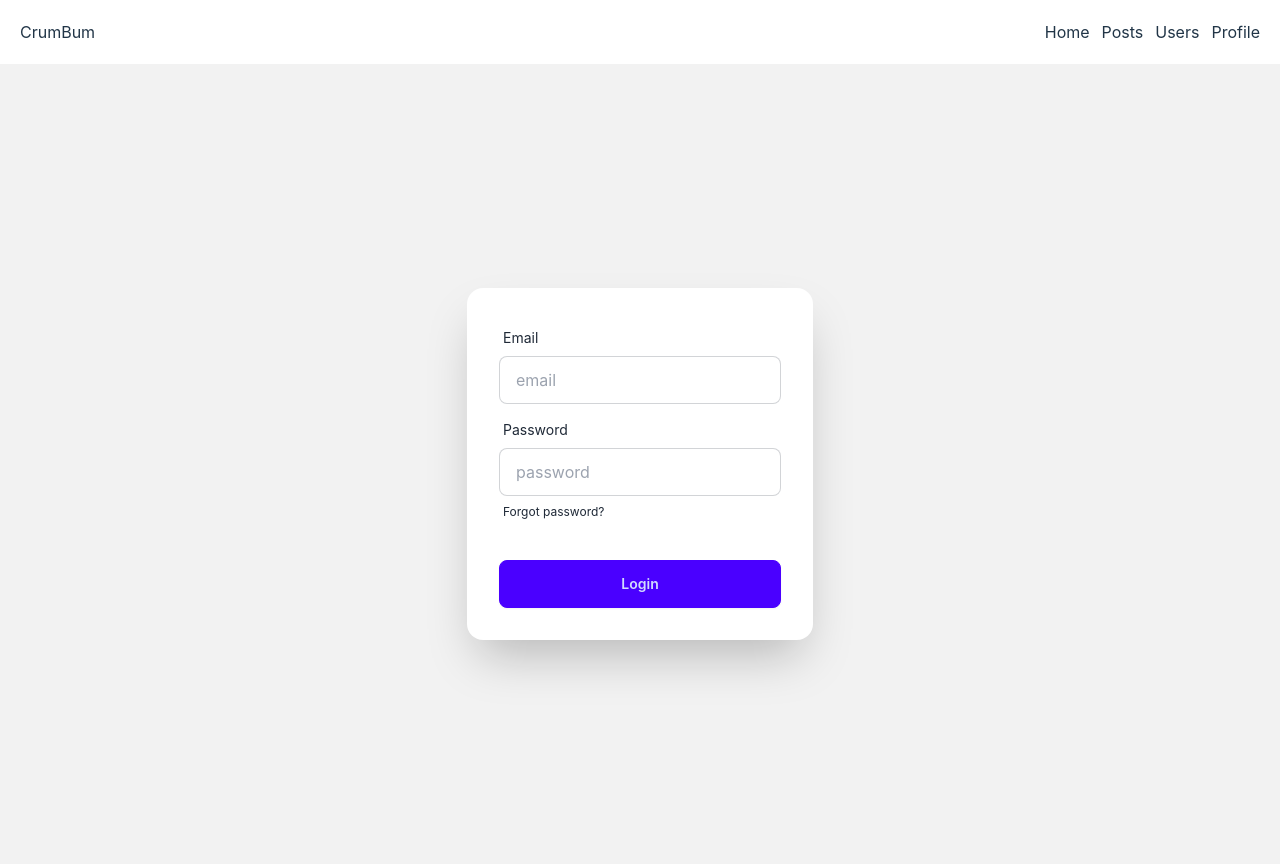
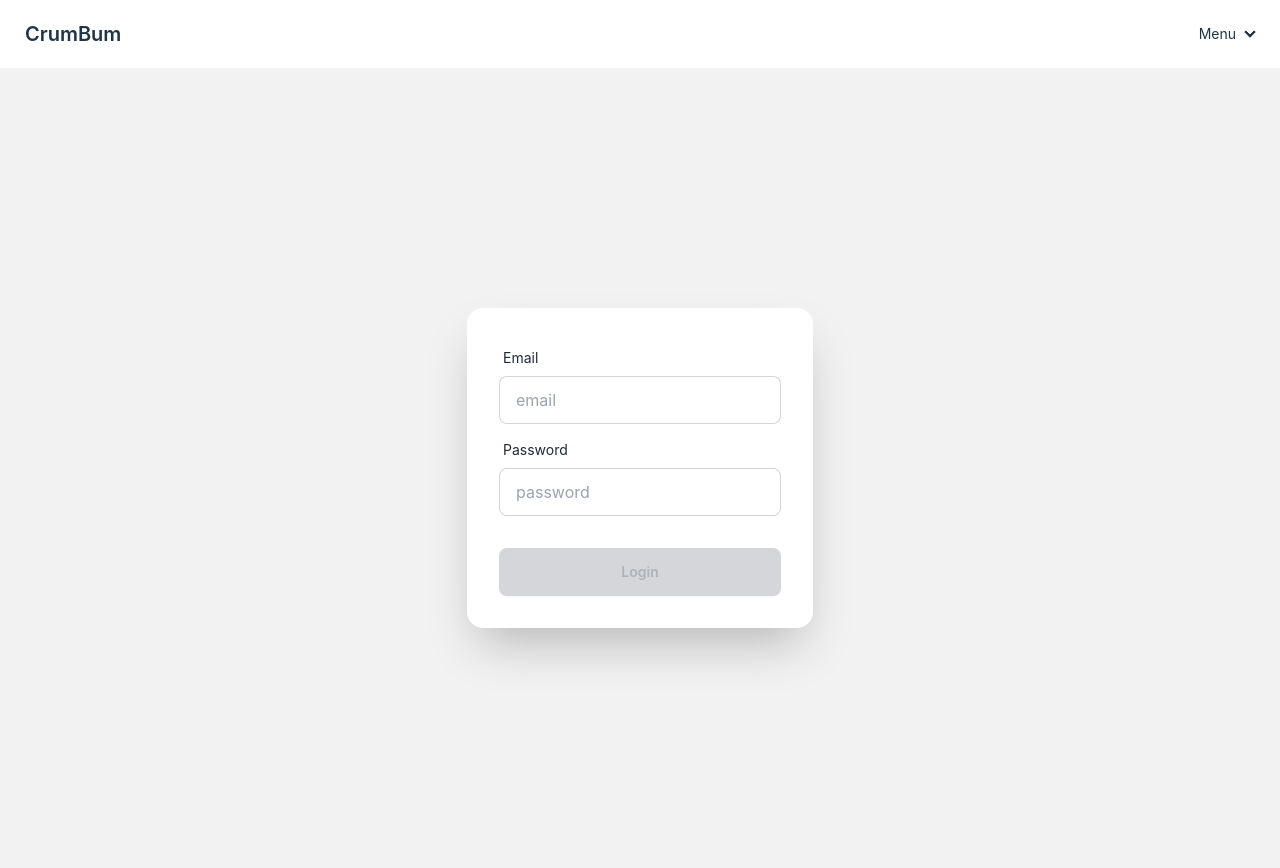
Before and after one commit to alexwittwer/crumbum, a React (Vite) app: page /login in a window 1280 px wide. Built offline with nearby package versions, Linux system fonts and the light colour scheme.

Commit message:
add login

```diff
--- a/src/components/Common/Header.jsx
+++ b/src/components/Common/Header.jsx
@@ -2,16 +2,32 @@ import { Link } from "react-router-dom";
 
 export default function Header() {
   return (
-    <nav className="flex justify-between items-center p-5">
-      <ul>
-        <li>CrumBum</li>
-      </ul>
-      <ul className="flex gap-3">
-        <li>Home</li>
-        <li>Posts</li>
-        <li>Users</li>
-        <li>Profile</li>
-      </ul>
+    <nav className="navbar bg-base-100">
+      <div className="flex-1">
+        <Link to="/" className="btn btn-ghost text-xl">
+          CrumBum
+        </Link>
+      </div>
+      <div className="flex-none">
+        <ul className="menu menu-horizontal px-1">
+          <li>
+            <details>
+              <summary>Menu</summary>
+              <ul className="p-2 bg-base-100 rounded-t-none">
+                <li>
+                  <Link to="/login"> Login </Link>
+                </li>
+                <li>
+                  <Link to="/signup">Join</Link>
+                </li>
+                <li>
+                  <Link to="/posts">Posts</Link>
+                </li>
+              </ul>
+            </details>
+          </li>
+        </ul>
+      </div>
     </nav>
   );
 }
--- a/src/components/Common/Login.jsx
+++ b/src/components/Common/Login.jsx
@@ -1,12 +1,48 @@
 import { Link } from "react-router-dom";
+import { useState } from "react";
 
 export default function Login() {
+  const [pwd, setPwd] = useState("");
+  const [confirmPwd, setConfirmPwd] = useState("");
+  const [email, setEmail] = useState("");
+
+  async function login(data) {
+    const response = await fetch(
+      "https://crumbum-api.up.railway.app/auth/login",
+      {
+        method: "POST",
+        headers: {
+          "Content-Type": "application/json",
+        },
+        body: JSON.stringify(data),
+      }
+    );
+    return response.json();
+  }
+
+  function handlePassword(input) {
+    return setPwd(input);
+  }
+
+  function handleEmail(input) {
+    return setEmail(input);
+  }
+
   return (
     <>
       <div className="hero min-h-screen bg-base-200">
         <div className="hero-content flex-col lg:flex-row-reverse">
           <div className="card shrink-0 w-full max-w-sm shadow-2xl bg-base-100">
-            <form className="card-body">
+            <form
+              className="card-body"
+              onSubmit={(e) => {
+                e.preventDefault();
+                login({
+                  email: email,
+                  password: pwd,
+                });
+              }}
+            >
               <div className="form-control">
                 <label className="label">
                   <span className="label-text">Email</span>
@@ -16,6 +52,7 @@ export default function Login() {
                   placeholder="email"
                   className="input input-bordered"
                   required
+                  onChange={(e) => handleEmail(e.target.value)}
                 />
               </div>
               <div className="form-control">
@@ -27,15 +64,13 @@ export default function Login() {
                   placeholder="password"
                   className="input input-bordered"
                   required
+                  onChange={(e) => handlePassword(e.target.value)}
                 />
-                <label className="label">
-                  <a href="#" className="label-text-alt link link-hover">
-                    Forgot password?
-                  </a>
-                </label>
               </div>
               <div className="form-control mt-6">
-                <button className="btn btn-primary">Login</button>
+                <button className="btn btn-primary" disabled={!pwd}>
+                  Login
+                </button>
               </div>
             </form>
           </div>
```
